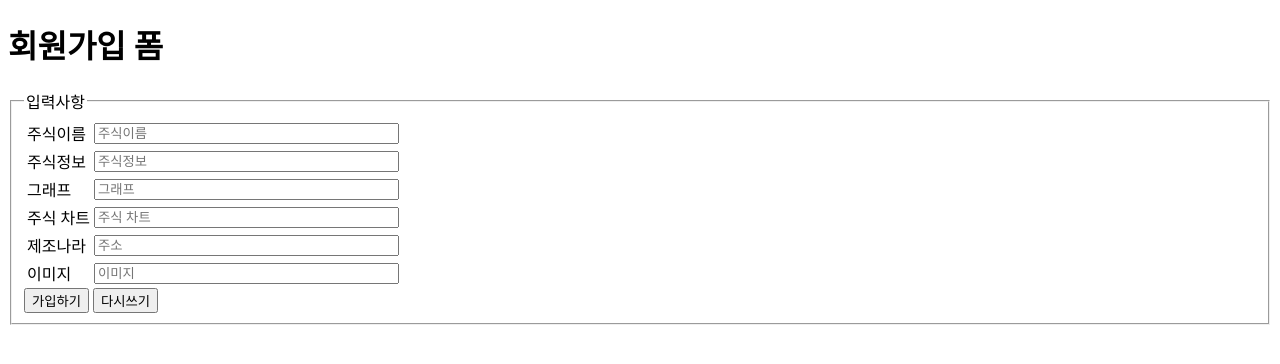
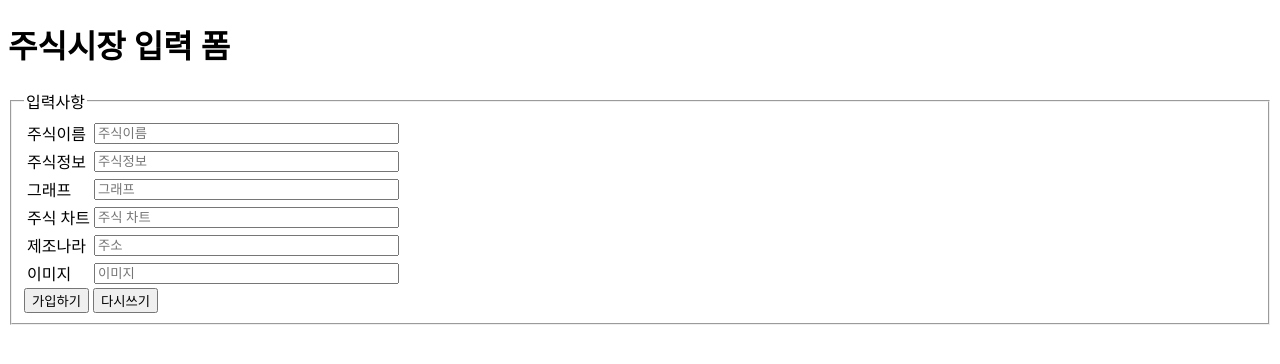
Before and after one commit to tongjinhi/php, a PHP site: page /stock.php in a window 1280 px wide. Shown: the top 364 px of the page. Run offline with PHP 8.4, Linux system fonts and the light colour scheme.

Commit message:
Update stock.php

```diff
--- a/20407/stock.php
+++ b/20407/stock.php
@@ -2,11 +2,11 @@
 <!DOCTYPE html>
 <html>
     <head>
-        <meta charset="utf-8" /><title>회원가입 폼</title>
+        <meta charset="utf-8" /><title>주식시장 입력 폼</title>
     </head>
     <body>
         <form method="post" action="stock_ok.php">
-        <h1>회원가입 폼</h1>
+        <h1>주식시장 입력 폼</h1>
         <fieldset><legend>입력사항</legend>
         <table>
             <tr><td>주식이름</td>
```
